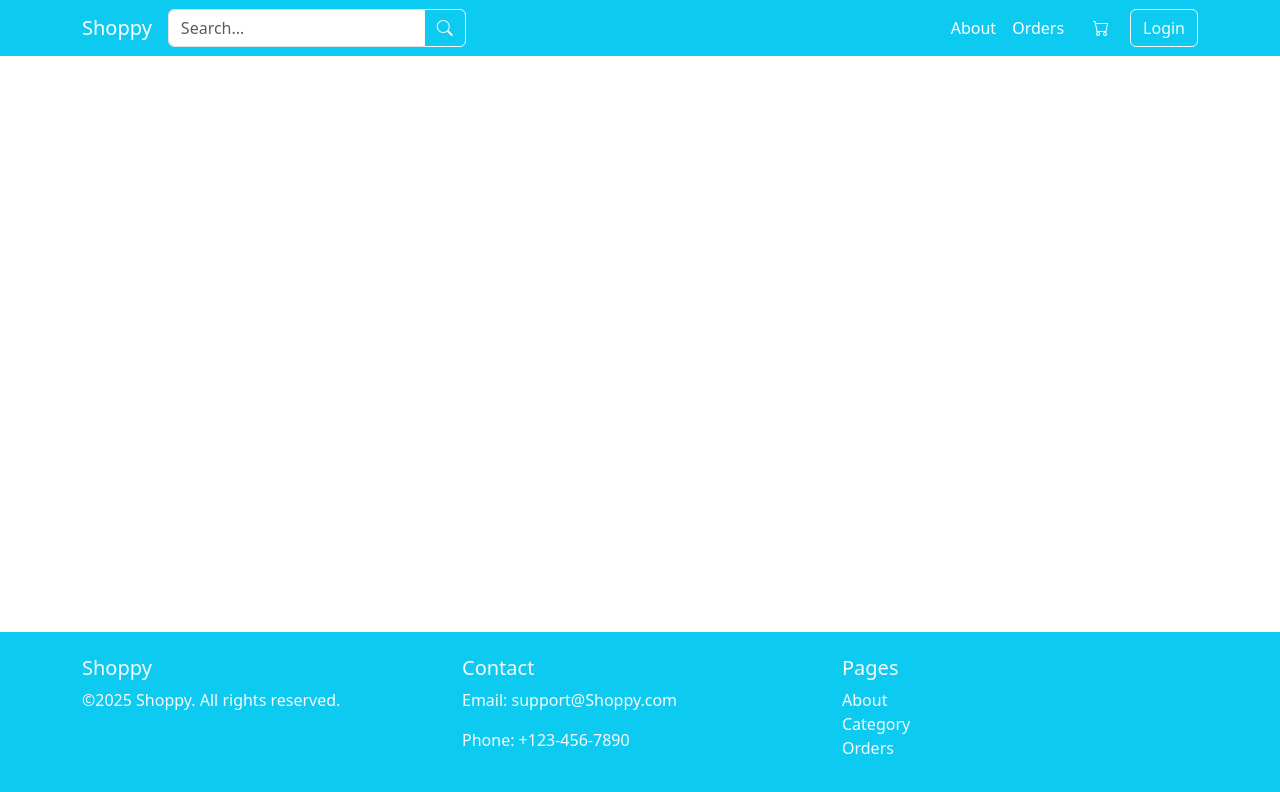
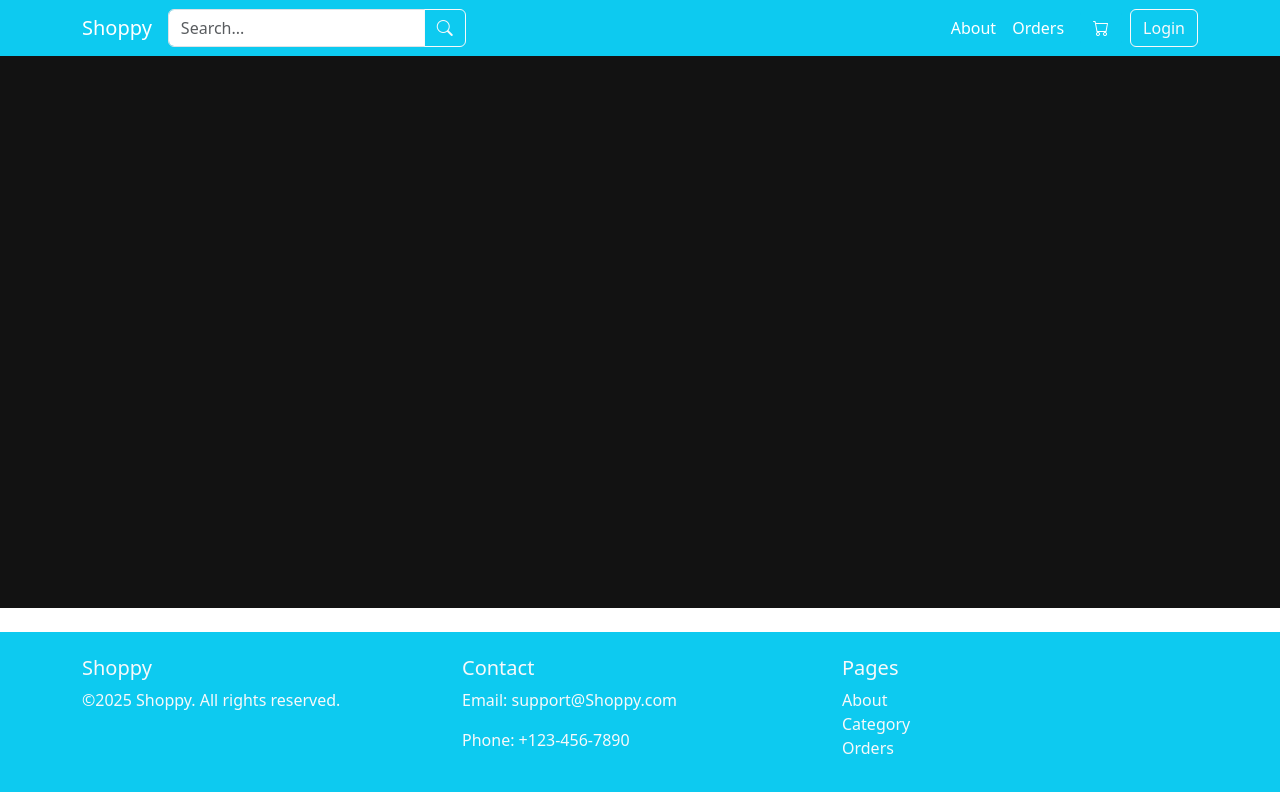
Before and after one commit to ajayygurjar/Shoppy_User, a React (Vite) app: page /auth in a window 1280 px wide. Shown: the top 792 px of the page. Built offline with nearby package versions, Linux system fonts and the light colour scheme.

Commit message:
HeroCarousel Page

```diff
--- a/src/components/Category/Category.jsx
+++ b/src/components/Category/Category.jsx
@@ -43,7 +43,7 @@ const Category = () => {
             <div
               role="button"
               onClick={() => navigate(`/category/${encodeURIComponent(cat.title)}`)}
-              className="bg-white border shadow-sm p-3 d-flex flex-column align-items-center"
+              className="bg-white text-dark border shadow-sm p-3 d-flex flex-column align-items-center"
               style={{
                 borderRadius: "10px",
                 height: "100%",
--- /dev/null
+++ b/src/components/Home/HeroCarousel.jsx
@@ -0,0 +1,64 @@
+import React, { useEffect, useState } from 'react';
+import { Carousel, Button } from 'react-bootstrap';
+import { Link } from 'react-router-dom';
+import useFetch from '../../hooks/useFetch';
+
+const api =
+  'https://adapthomeadmin-default-rtdb.asia-southeast1.firebasedatabase.app/products.json';
+
+const getRandomItems = (arr, n) => {
+  const result = [];
+  const taken = new Set();
+
+  while (result.length < n && result.length < arr.length) {
+    const index = Math.floor(Math.random() * arr.length);
+    if (!taken.has(index)) {
+      taken.add(index);
+      result.push(arr[index]);
+    }
+  }
+
+  return result;
+};
+
+const HeroCarousel = () => {
+  const { data: products, loading, error } = useFetch(api);
+  const [featuredProducts, setFeaturedProducts] = useState([]);
+
+  useEffect(() => {
+    if (products && Array.isArray(products)) {
+      // pick 3 random products
+      const randomProducts = getRandomItems(products, 3);
+      setFeaturedProducts(randomProducts);
+    }
+  }, [products]);
+
+  if (loading) return <p>Loading featured products...</p>;
+  if (error) return <p>Error loading products: {error.message}</p>;
+
+  if (featuredProducts.length === 0) return <p>No featured products available.</p>;
+
+  return (
+    <Carousel fade interval={4000} controls={false} indicators pause={false}>
+      {featuredProducts.map(({ id, title, description, imageUrl }) => (
+        <Carousel.Item key={id}>
+          <img
+            className="d-block w-100"
+            src={imageUrl}
+            alt={title}
+            style={{ maxHeight: '400px', objectFit: 'contain' ,padding:'20px', backgroundColor:'#fff' }}
+          />
+          <Carousel.Caption className="bg-dark bg-opacity-50 rounded p-3">
+            <h3>{title}</h3>
+            <p>{description || 'Great product for your needs'}</p>
+            <Button as={Link} to={`/product/${id}`} variant="primary">
+              View Product
+            </Button>
+          </Carousel.Caption>
+        </Carousel.Item>
+      ))}
+    </Carousel>
+  );
+};
+
+export default HeroCarousel;
--- a/src/components/Home/Home.jsx
+++ b/src/components/Home/Home.jsx
@@ -1,6 +1,7 @@
 import React,{useState} from 'react'
 import ProductPage from '../Product/ProductPage'
 import Category from '../Category/Category'
+import HeroCarousel from './HeroCarousel';
 
 const Home = () => {
 
@@ -8,8 +9,16 @@ const Home = () => {
   return (
     <>
     <h3 className="text-center my-4">Home Page</h3>
+
+    <HeroCarousel/>
+    <section className="my-5">
+        <h3 className="text-center mb-4">Shop by Category</h3>
     <Category onSelectCategory={setSelectedCategory} selectedCategory={selectedCategory}/>
+    </section>
+      <section className="my-5">
+        <h3 className="text-center mb-4">Featured Products</h3>
     <ProductPage/>
+    </section>
     </>
   )
 }
--- a/src/components/Layout/RootLayout.jsx
+++ b/src/components/Layout/RootLayout.jsx
@@ -1,20 +1,32 @@
-import { Outlet } from 'react-router-dom'
-import React from 'react'
-import Header from './Header'
-import Footer from './Footer'
-
+import { Outlet } from "react-router-dom";
+import React from "react";
+import Header from "./Header";
+import Footer from "./Footer";
 
 const RootLayout = () => {
   return (
-    < div style={{display:'flex', flexDirection:'column',minHeight:"100vh"}}>
-    <Header/>
-    <main style={{flex:1}}>
-        <Outlet/>
-    </main>
-    <Footer/>
+    <div
+      style={{
+        display: "flex",
+        flexDirection: "column",
+        minHeight: "100vh",
+      }}
+    >
+      <Header />
+      <main
+        style={{
+          flex: 1,
+          backgroundColor: "#121212",
+          color: "#f1f1f1",
+          paddingTop: "1rem",
+          paddingBottom: "1rem",
+        }}
+      >
+        <Outlet />
+      </main>
+      <Footer />
     </div>
+  );
+};
 
-)
-}
-
-export default RootLayout
+export default RootLayout;
```
